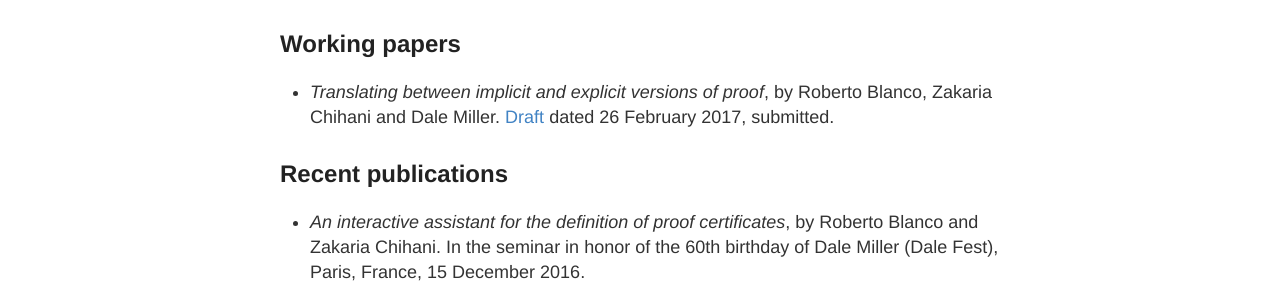
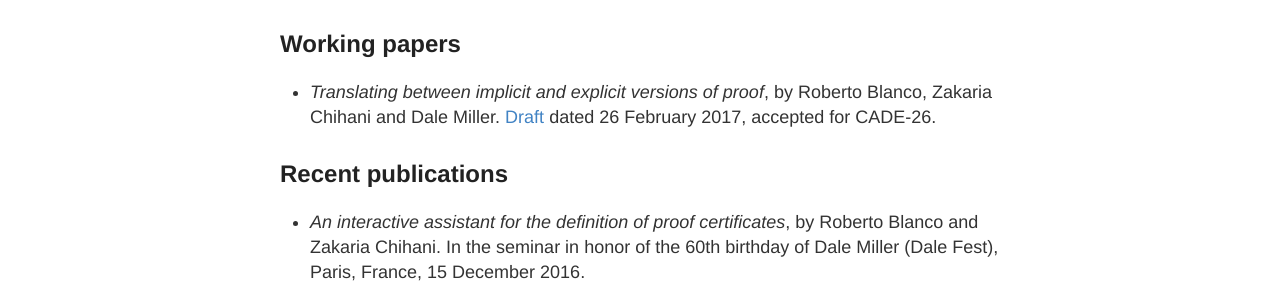
Before and after one commit to robblanco/robblanco.github.io, a Jekyll site: the page built from research.md, in a window 1280 px wide. Shown: the part 212-512 px from the top of the page. Built offline with Jekyll 4.4.1, drawn with Linux system fonts in a browser that asks for light colours.

Commit message:
Paper accepted to CADE

```diff
--- a/research.md
+++ b/research.md
@@ -9,7 +9,7 @@ permalink: /research/
 * *Translating between implicit and explicit versions of proof*, by Roberto
   Blanco, Zakaria Chihani and Dale Miller.
   [Draft](http://www.lix.polytechnique.fr/Labo/Dale.Miller/papers/implicit-explicit-draft.pdf)
-  dated 26 February 2017, submitted.
+  dated 26 February 2017, accepted for CADE-26.
 
 ## Recent publications
 
```
